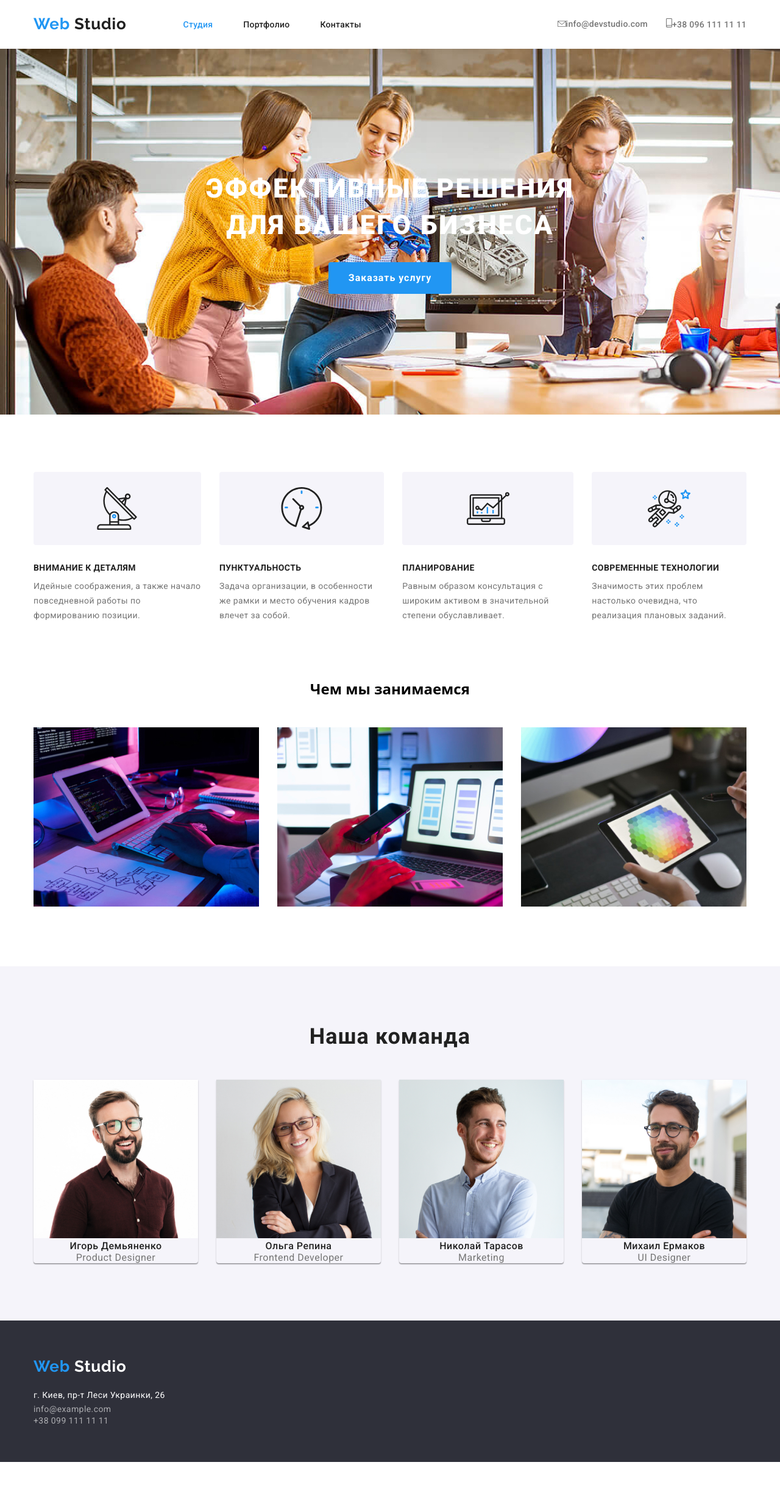
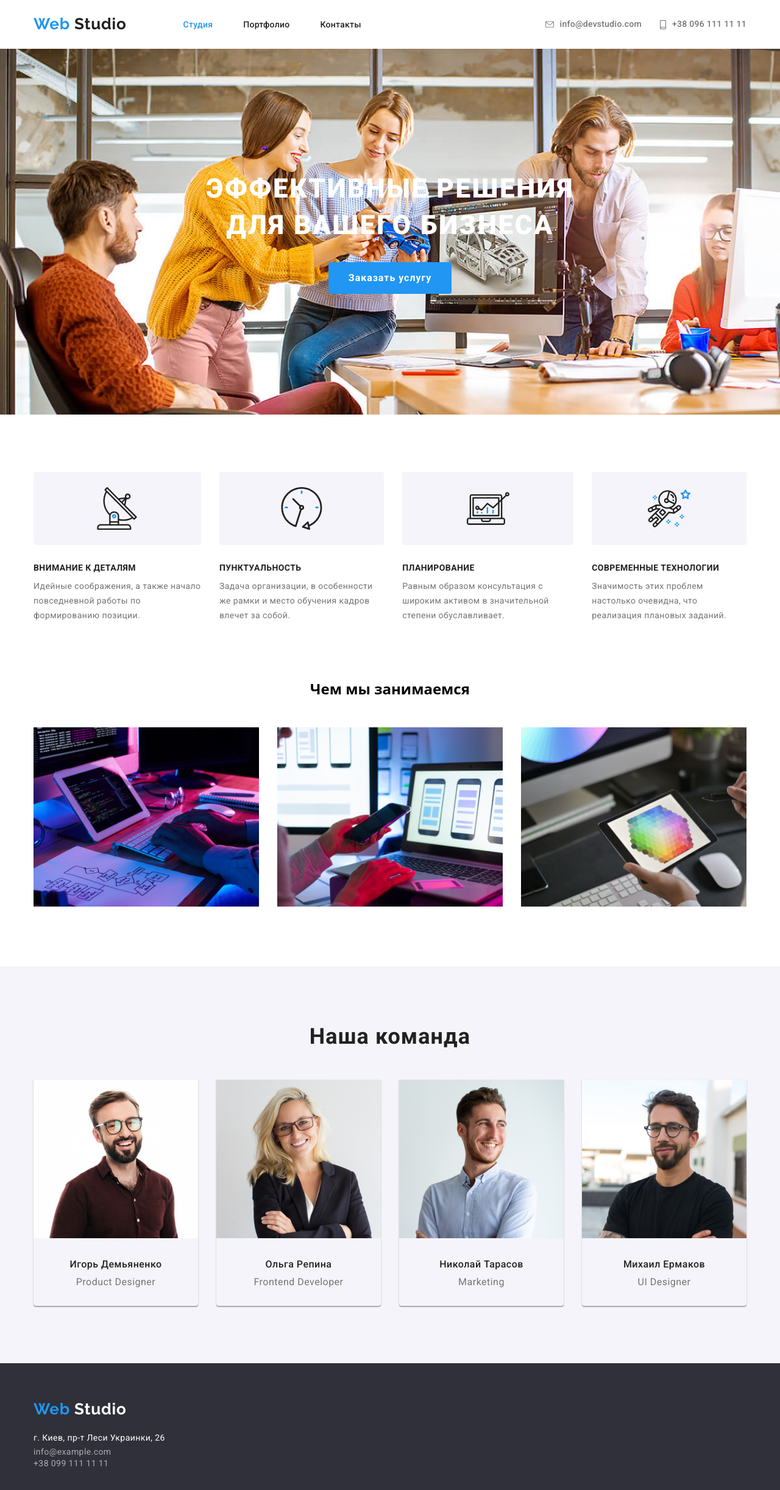
Before and after one commit to n1ke23/goit-markup-hw-03, a plain HTML site: page index.html in a window 1280 px wide. Shown: the whole page at 61% size. Before the commit the page ends 2398 px from the top, so only its background shows below. Drawn offline with nearby package versions, Linux system fonts and the light colour scheme.

Commit message:
fix contact

```diff
--- a/css/styles.css
+++ b/css/styles.css
@@ -106,9 +106,16 @@
   margin-left: 30px;
 }
 
+.contacts-imail img,
+.contacts-phone img {
+  margin-right: 10px;
+  vertical-align: middle;
+}
+
 .contacts-imail,
 .contacts-phone {
   color: var(--title-text-color);
+
 }
 .contacts .contacts-imail:hover,
 .contacts .contacts-imail:focus,
@@ -342,6 +349,8 @@
 
 .team-name {
   margin: 0;
+  margin-bottom: 10px;
+  padding-top: 30px;
   font-family: Roboto;
   font-style: normal;
   font-weight: 500;
@@ -354,6 +363,7 @@
 
 .team-position {
   margin: 0;
+  padding-bottom: 30px;
   font-family: Roboto;
   font-style: normal;
   font-weight: 400;
```
